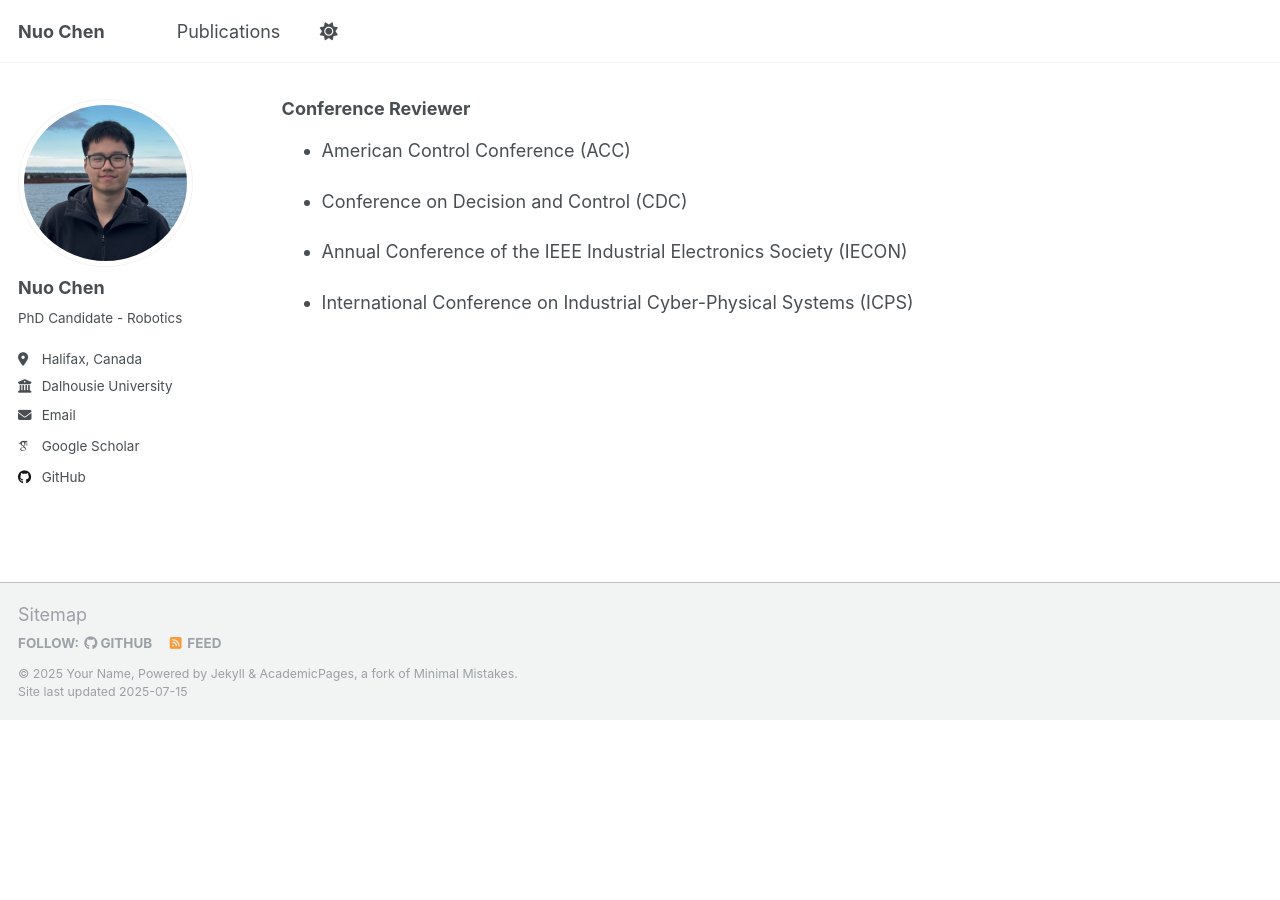
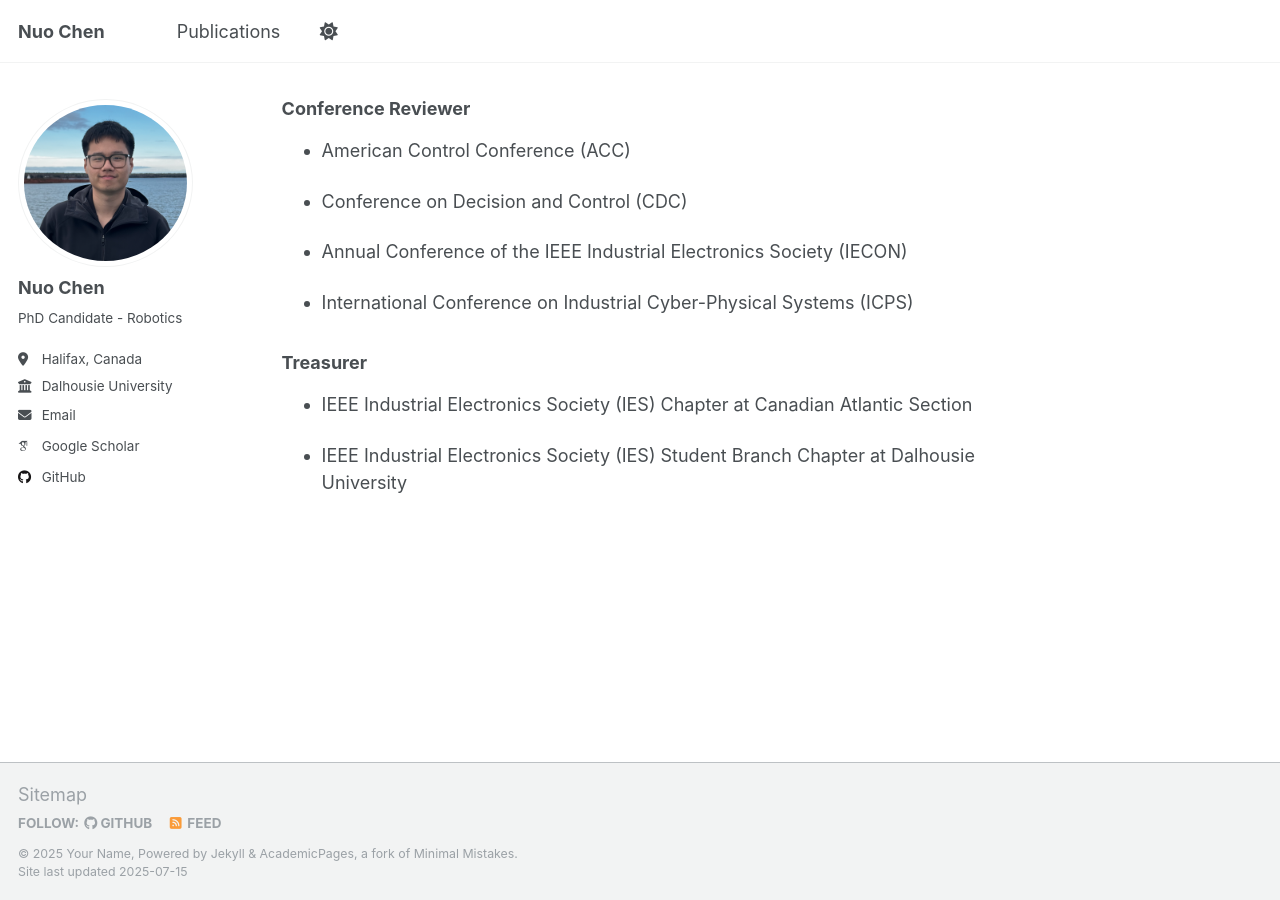
Before and after one commit to NuoChen1999/nuochen1999.github.io, a Jekyll site: the page built from _pages/about.md, in a window 1280 px wide and 900 px high, scrolled down 1124 px. Built offline with Jekyll 4.4.1, drawn with Linux system fonts in a browser that asks for light colours; some web fonts are replaced; a script that is not in the unit is left out; before the commit the page ends 1844 px from its top, so only the background shows below that.

Commit message:
Update about.md

```diff
--- a/_pages/about.md
+++ b/_pages/about.md
@@ -74,3 +74,8 @@ Prior to that, I received my M.A.Sc degree from Dalhousie University in Mechanic
 - Annual Conference of the IEEE Industrial Electronics Society (IECON)
 
 - International Conference on Industrial Cyber-Physical Systems (ICPS)
+
+### Treasurer
+- IEEE Industrial Electronics Society (IES) Chapter at Canadian Atlantic Section
+
+- IEEE Industrial Electronics Society (IES) Student Branch Chapter at Dalhousie University
```
